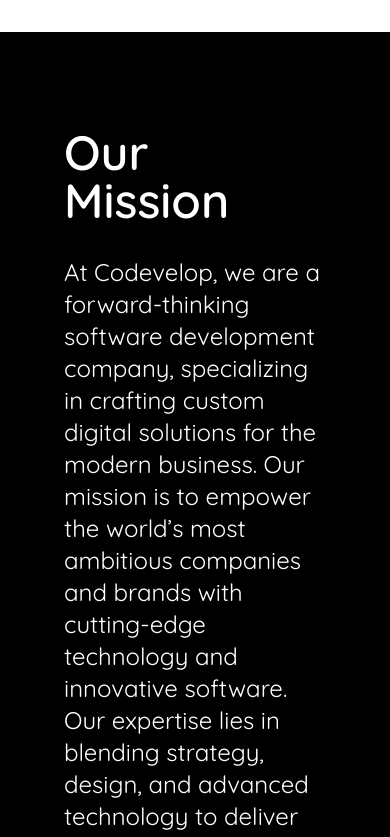
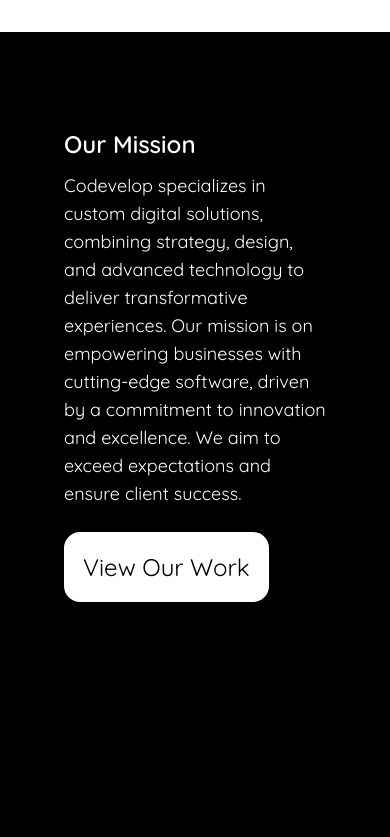
Before and after one commit to TheCodevelop/codevelop-app, a Next.js app: page / in a window 390 px wide. Shown: the part 1520-2357 px from the top of the page. After the commit the page ends 2314 px from the top, so only its background shows below. Built offline with nearby package versions, Linux system fonts and the light colour scheme.

Commit message:
responsive text and title

```diff
--- a/src/app/homepage.module.scss
+++ b/src/app/homepage.module.scss
@@ -93,3 +93,40 @@
     color: white;
   }
 }
+
+.responsive_text {
+  @media (max-width: 480px) {
+    padding-bottom: 1rem;
+    font-size: 0.875rem;
+    line-height: 1.25rem;
+  }
+  @media (max-width: 767px) {
+    padding-bottom: 1.5rem;
+    font-size: 1.125rem;
+    line-height: 1.75rem;
+  }
+  @media (min-width: 768px) {
+    padding-bottom: 2rem;
+    font-size: 1.5rem;
+    line-height: 2rem;
+  }
+}
+
+.responsive_title {
+  font-weight: 600;
+  @media (max-width: 480px) {
+    padding-bottom: 0.75rem;
+    font-size: 1.5rem;
+    line-height: 2rem;
+  }
+  @media (min-width: 480px) and (max-width: 767px) {
+    padding-bottom: 1rem;
+    font-size: 1.875rem;
+    line-height: 2.25rem;
+  }
+  @media (min-width: 768px) {
+    padding-bottom: 2rem;
+    font-size: 3rem;
+    line-height: 1;
+  }
+}
--- a/src/app/page.tsx
+++ b/src/app/page.tsx
@@ -46,20 +46,15 @@
         </div>
       </div>
       <div className={`${styles.section} pt-24 pb-48`}>
-        <p data-visible={isOpen} className="pb-8 text-5xl font-semibold">
+        <p data-visible={isOpen} className={styles.responsive_title}>
           Our Mission
         </p>
-        <p className="pb-8 text-2xl">
-          At Codevelop, we are a forward-thinking software development company,
-          specializing in crafting custom digital solutions for the modern
-          business. Our mission is to empower the world’s most ambitious
-          companies and brands with cutting-edge technology and innovative
-          software. Our expertise lies in blending strategy, design, and
-          advanced technology to deliver not just software, but transformative
-          digital experiences. Through a commitment to excellence and a passion
-          for digital innovation, we at Codevelop strive to exceed expectations,
-          ensuring that our clients and their customers benefit from the
-          exceptional results we deliver.
+        <p className={styles.responsive_text}>
+          Codevelop specializes in custom digital solutions, combining strategy,
+          design, and advanced technology to deliver transformative experiences.
+          Our mission is on empowering businesses with cutting-edge software,
+          driven by a commitment to innovation and excellence. We aim to exceed
+          expectations and ensure client success.
         </p>
         <Button href="/" text="View Our Work"></Button>
       </div>
```
